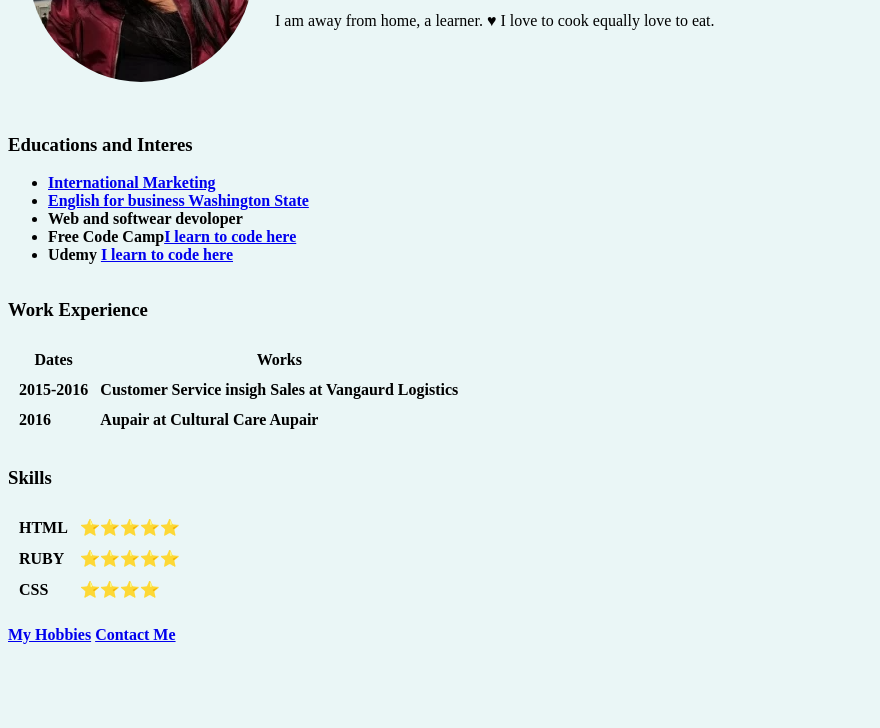
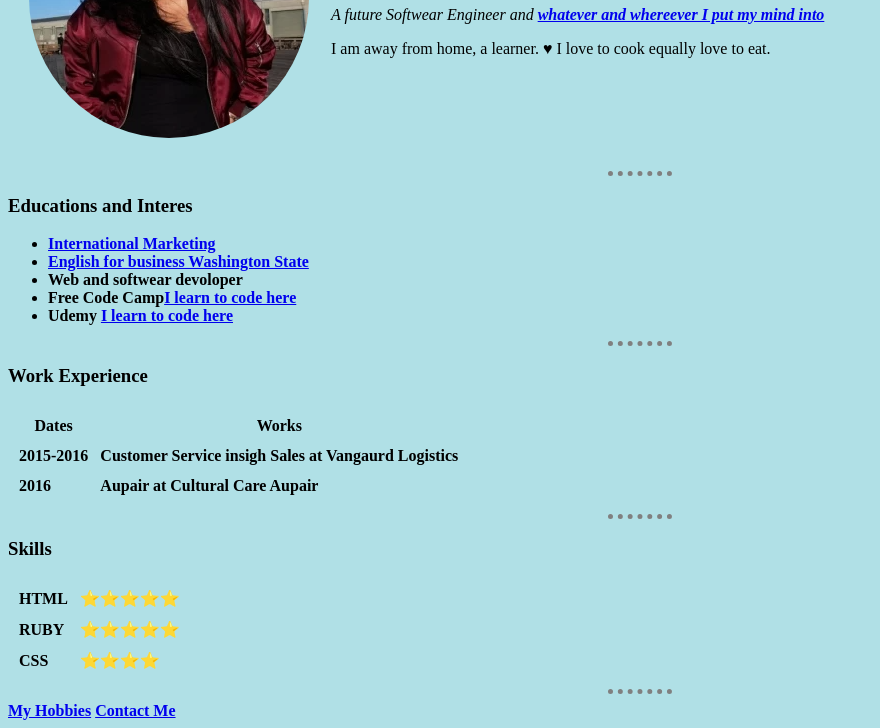
Before and after one commit to Arissarac/CV, a plain HTML site: page index.html in a window 1280 px wide. Shown: the part 171-899 px from the top of the page, without its empty margins (0-880 px from the left). Before the commit the page ends 823 px from the top, so only its background shows below. Drawn offline with Linux system fonts and the light colour scheme.

Commit message:
Add files via upload
re upload aris.png
re uploaded index.html

```diff
--- a/index.html
+++ b/index.html
@@ -3,15 +3,21 @@
 
 <head>
   <meta charset="utf-8">
-  <title>💰💰 Arissara's Personal Site </title>
+  <title> Arissara's Personal Site </title>
 
   <style>
    body {
-     background-color :#EAF6F6;
+     background-color: #b0e0e6;
    }
    hr {
-     background-color: white;
-     border-style: none;
+
+     border-style: none ;
+     border-top-style:dotted ;
+     border-color:gray;
+     border-width: 5px;
+     width: 5%;
+
+
    }
   </style>
 
```
Also changed, not shown: aris.png (added).
